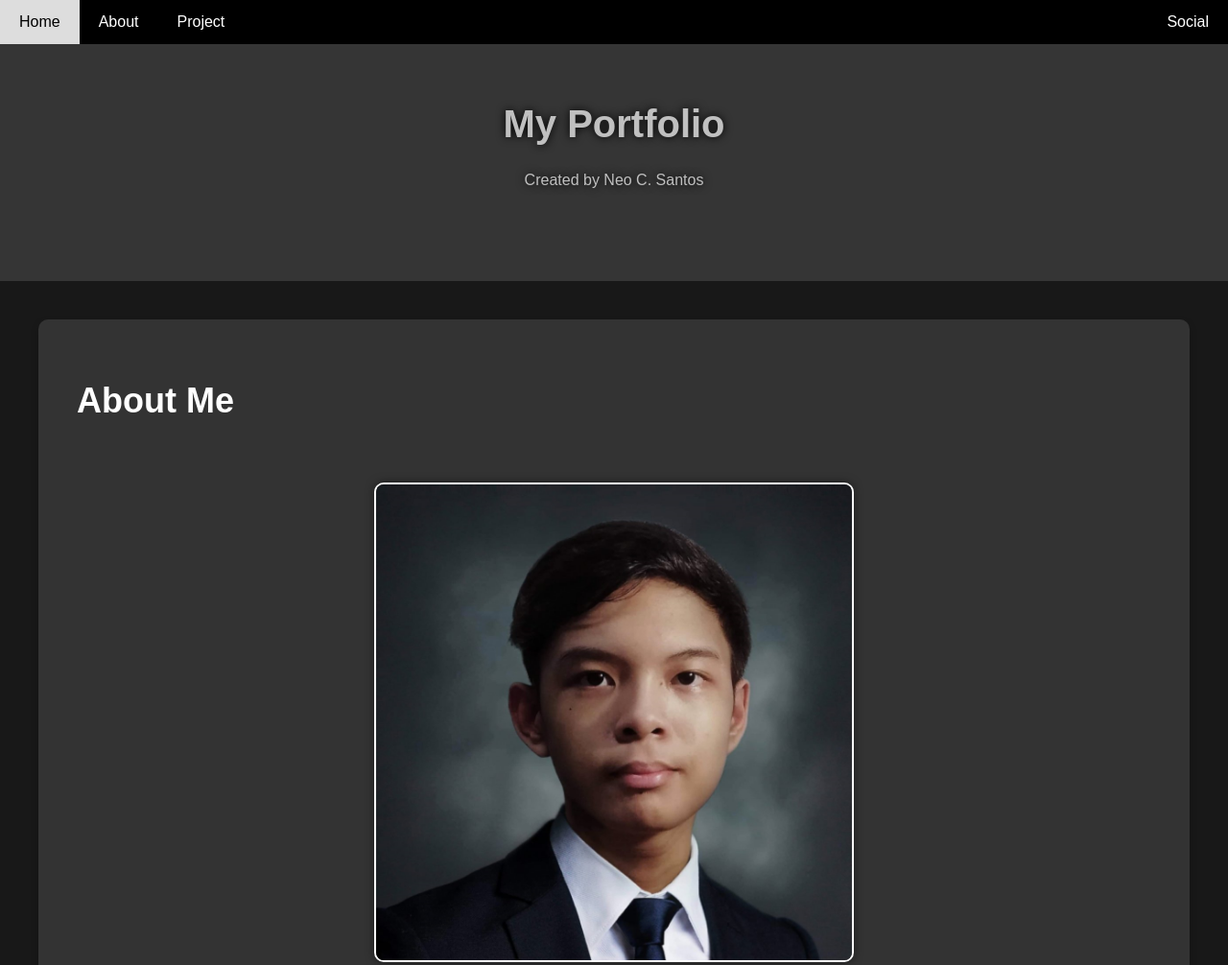
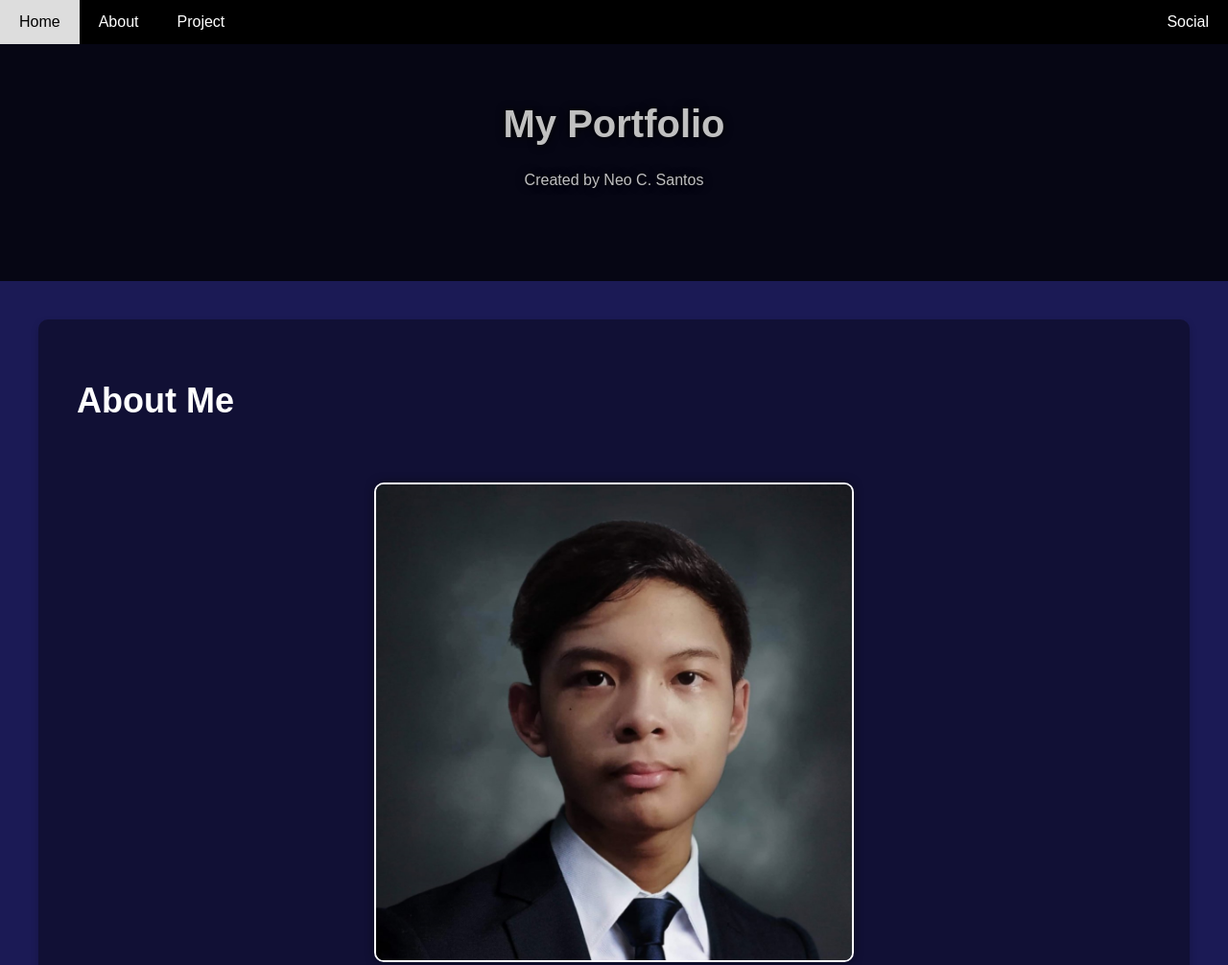
Before and after one commit to HavoqGH/HavoqGH.github.io, a plain HTML site: page index.html in a window 1280 px wide. Shown: the top 1006 px of the page at 96% size. Drawn offline with Linux system fonts and the light colour scheme.

Commit message:
Add files via upload

```diff
--- a/portfolio-style.css
+++ b/portfolio-style.css
@@ -14,8 +14,9 @@
     padding: 80px;
     text-align: center;
     text-shadow: 0 0 10px rgba(0, 0, 0, 1);
-    background: #353535;
+    background: #060614;
     color: rgb(192, 192, 192);
+    flex: auto;
   }
 
   /* Increase the font size of the heading */
@@ -67,7 +68,7 @@
   .main {
     -ms-flex: 70%; /* IE10 */
     flex: 70%;
-    background-color: rgb(24, 24, 24);
+    background-color: #1B1A55;
     padding: 20px;
     font-size: large;
   }
@@ -80,7 +81,7 @@
   padding: 20px;
   margin: 20px auto;
   max-width: 1200px; /* Adjust the width as needed */
-  background-color: #333; /* Dark background for dark mode */
+  background-color: #111035; /* Dark background for dark mode */
   border-radius: 10px;
   box-shadow: 0 4px 8px rgba(0, 0, 0, 0.2);
 }
@@ -121,7 +122,8 @@
   .footer {
     padding: 20px;
     text-align: center;
-    background: #111111;
+    background: #070F2B;
+    flex: auto;
   }
 
   /* Responsive layout - when the screen is less than 700px wide, make the two columns stack on top of each other instead of next to each other */
```
